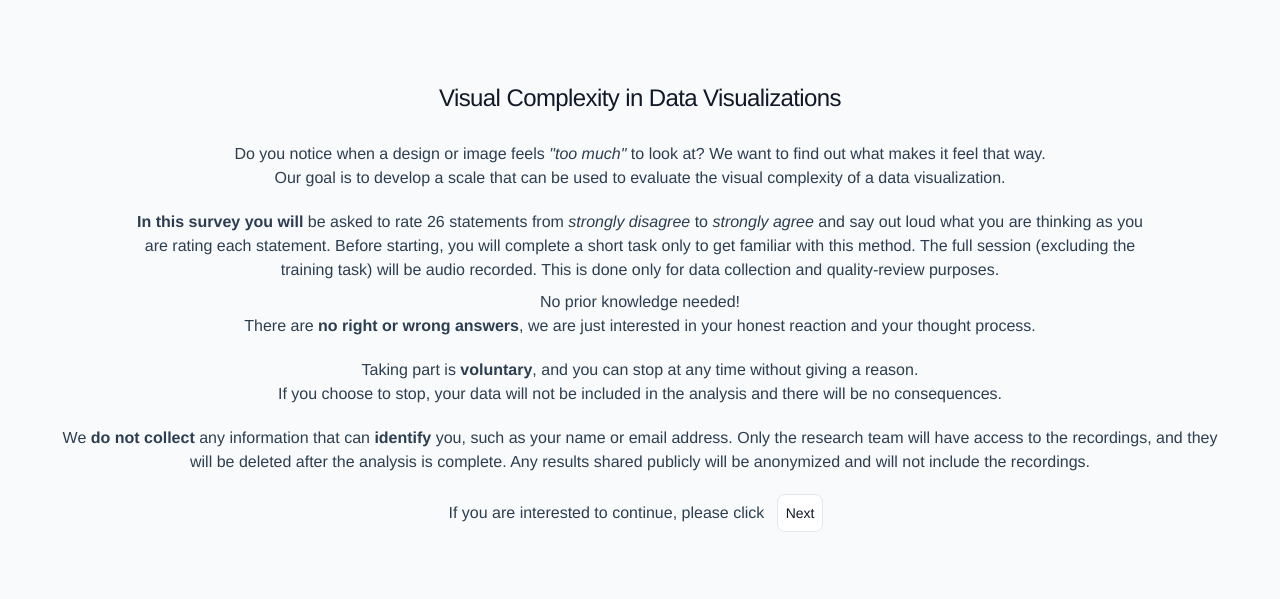
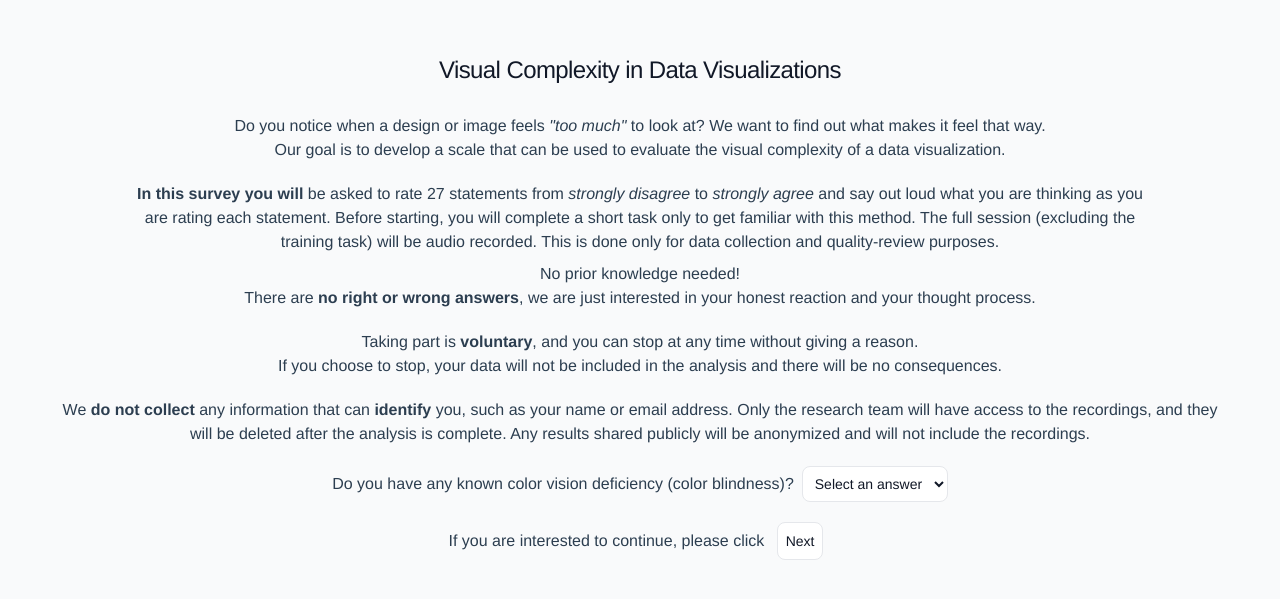
Before and after one commit to sarahoxhaj/cognitiveInterviews, a Vue app: page / in a window 1280 px wide. Shown: the part 117-716 px from the top of the page. Built offline with nearby package versions, Linux system fonts and the light colour scheme.

Commit message:
second round and colorVision question

```diff
--- a/src/components/FirstView.vue
+++ b/src/components/FirstView.vue
@@ -35,7 +35,7 @@
             data
             visualization.</p>
         <p class="mt-5 max-w-5xl text-center dark:text-white">
-            <b>In this survey you will</b> be asked to rate 26 statements from <i>strongly disagree</i>
+            <b>In this survey you will</b> be asked to rate 27 statements from <i>strongly disagree</i>
             to <i>strongly agree</i> and say out loud what you are thinking as you are rating each statement. Before
             starting, you will complete a short task only to get familiar with this method. The full session
             (excluding the training task) will be audio recorded. This is done only for data
@@ -60,7 +60,23 @@
             the analysis is complete. Any results shared publicly will be anonymized and will not include the
             recordings.</p>
 
-        <p class="mt-5 dark:text-white font-medium">If you are interested to continue, please click <button @click.prevent="goToConsentForm" type="submit"
+
+        <div class="mt-5 dark:text-white flex items-center justify-center flex-wrap gap-2">
+            <label for="colorVisionDeficiency" class="font-medium">
+                Do you have any known color vision deficiency (color blindness)?
+            </label>
+            <select id="colorVisionDeficiency" v-model="colorVisionDeficiency" @change="saveColorVision"
+                class="py-2 px-2 text-sm text-gray-900 bg-white rounded-lg border border-gray-200 focus:outline-none focus:ring-4 focus:ring-gray-100 dark:focus:ring-gray-700 dark:text-black dark:border-gray-600">
+                <option value="" disabled>Select an answer</option>
+                <option value="yes">Yes</option>
+                <option value="no">No</option>
+                <option value="not sure">I am not sure</option>
+            </select>
+        </div>
+
+
+        <p class="mt-5 dark:text-white font-medium">If you are interested to continue, please click <button
+                @click.prevent="goToConsentForm" type="submit"
                 class="ml-2 mr-2 py-2 px-2 me-2 mb-2 text-sm font-medium text-gray-900 focus:outline-none bg-white rounded-lg border border-gray-200 hover:bg-gray-100 hover:text-blue-700 focus:z-10 focus:ring-4 focus:ring-gray-100 dark:focus:ring-gray-700 dark:text-black dark:border-gray-600 dark:hover:text-white dark:hover:bg-gray-400">Next</button>
         </p>
     </div>
@@ -70,8 +86,24 @@
 <script>
 export default {
     name: 'FirstView',
+    data() {
+        return {
+            colorVisionDeficiency: ''
+        };
+    },
+    mounted() {
+        // Restore a previous answer if the person navigates back to this page
+        const saved = sessionStorage.getItem('colorVisionDeficiency');
+        if (saved) {
+            this.colorVisionDeficiency = saved;
+        }
+    },
     methods: {
+        saveColorVision() {
+            sessionStorage.setItem('colorVisionDeficiency', this.colorVisionDeficiency);
+        },
         goToConsentForm() {
+            this.saveColorVision();
             // this.$router.replace({ name: 'BackgroundView' });
             this.$router.replace({ name: 'TrainingTask' });
             this.$nextTick(() => window.scrollTo(0, 0));
--- a/src/components/ItemValidation.vue
+++ b/src/components/ItemValidation.vue
@@ -81,25 +81,26 @@ const QUESTION_BANK = [
     { id: 'q5', text: 'I find this visualization easy to use.' },
     { id: 'q6', text: 'I feel irritated by this visualization.' },
     { id: 'q7', text: 'I find this visualization intuitive.' },
-    { id: 'q8', text: 'I find the points in the visualization easy to distinguish.' },
+    { id: 'q8', text: 'I can easily see the data points in the visualization.' },
     { id: 'q9', text: 'I find the visualization has poor pattern visibility.' },
     { id: 'q10', text: 'I feel stressed by the visualization.' },
     { id: 'q11', text: 'I can detect patterns in the visualization.' },
     { id: 'q12', text: 'I find the visualization is poorly designed.' },
     { id: 'q13', text: 'I find the visualization is missing important details.' },
-    { id: 'q14', text: 'I find this visualization familiar.' },
+    { id: 'q14', text: 'I find this type of visualization familiar.' },
     { id: 'q15', text: 'I find that the visualization needs additional graphics to communicate effectively.' },
     { id: 'q16', text: 'I cannot distinguish between colors.' },
     { id: 'q17', text: 'I feel overwhelmed by the visualization.' },
     { id: 'q18', text: 'I feel curious about this visualization.' },
-    { id: 'q19', text: 'I feel confident about this visualization.' },
+    { id: 'q19', text: 'I feel confident interpreting this visualization' },
     { id: 'q20', text: 'I feel informed by the visualization.' },
     { id: 'q21', text: 'I feel confused by the visualization.' },
     { id: 'q22', text: 'I feel engaged with the visualization.' },
     { id: 'q23', text: 'I feel the mental demand of this visualization is high.' },
     { id: 'q24', text: 'I find many visual elements distracting.' },
-    { id: 'q25', text: 'I find the visualization type requires higher cognitive effort.' },
+    { id: 'q25', text: 'I find the visualization type requires high cognitive effort.' },
     { id: 'q26', text: 'I feel that this visualization causes cognitive overload.' },
+    { id: 'q27', text: 'I find the point of this visualization is conveyed clearly.' },
 ];
 
 export default {
@@ -197,6 +198,7 @@ export default {
                     age: sessionStorage.getItem("age"),
                     education: sessionStorage.getItem("education"),
                     practiceRating: sessionStorage.getItem("practiceRating"),
+                    colorVisionDeficiency: sessionStorage.getItem("colorVisionDeficiency") ,
                     timestamp,
                 };
 
```
